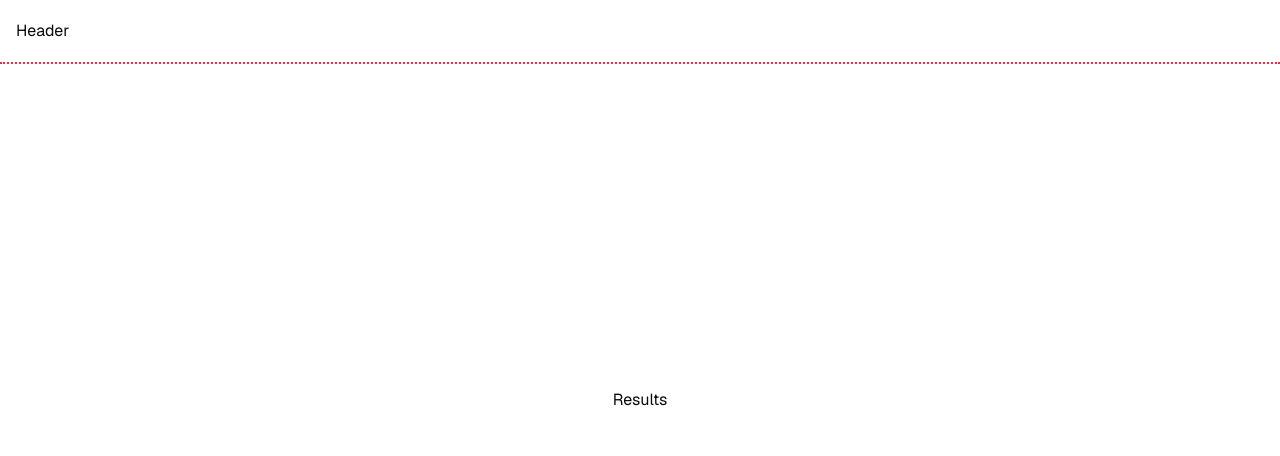
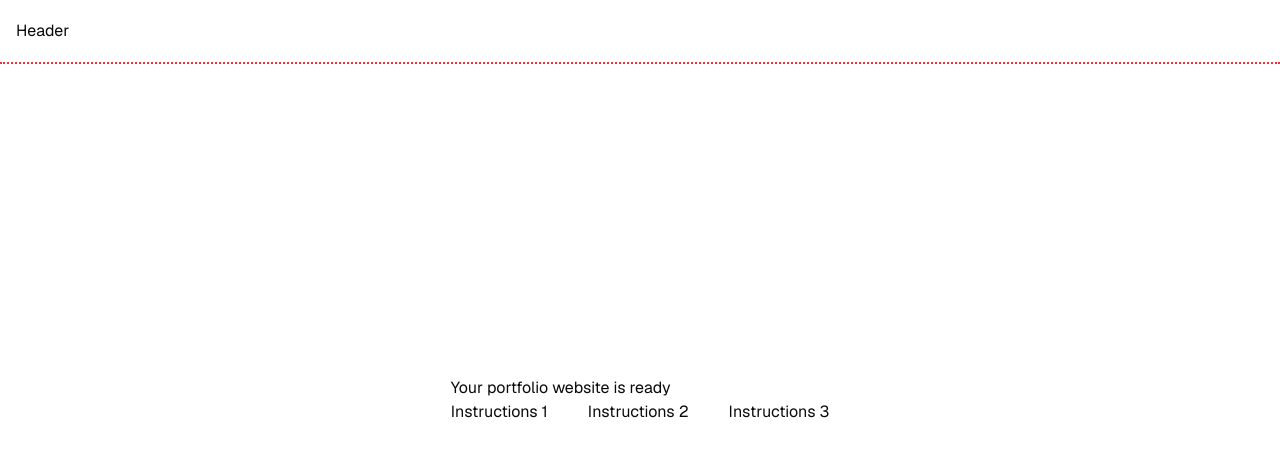
Before and after one commit to xhide341/iloveportfolio, a Next.js app: page /results in a window 1280 px wide. Shown: the top 456 px of the page. Built offline with nearby package versions, Linux system fonts and the light colour scheme.

Commit message:
added: simple layout

```diff
--- a/src/app/results/page.tsx
+++ b/src/app/results/page.tsx
@@ -1,5 +1,24 @@
 export default function ResultsPage() {
+  type Foo = {
+    instructions: string
+  }
+
+  const foo: Foo[] = [
+    { instructions: "Instructions 1" },
+    { instructions: "Instructions 2" },
+    { instructions: "Instructions 3" }
+  ]
+
   return (
-    <div>Results</div>
+    <main>
+      <h1>Your portfolio website is ready</h1>
+      <section>
+        <ul className="flex flex-row justify-center align-center gap-10">
+          {foo.map((item, index) => (
+            <li key={index}>{item.instructions}</li>
+          ))}
+        </ul>
+      </section>
+    </main>
   )
 }
```
